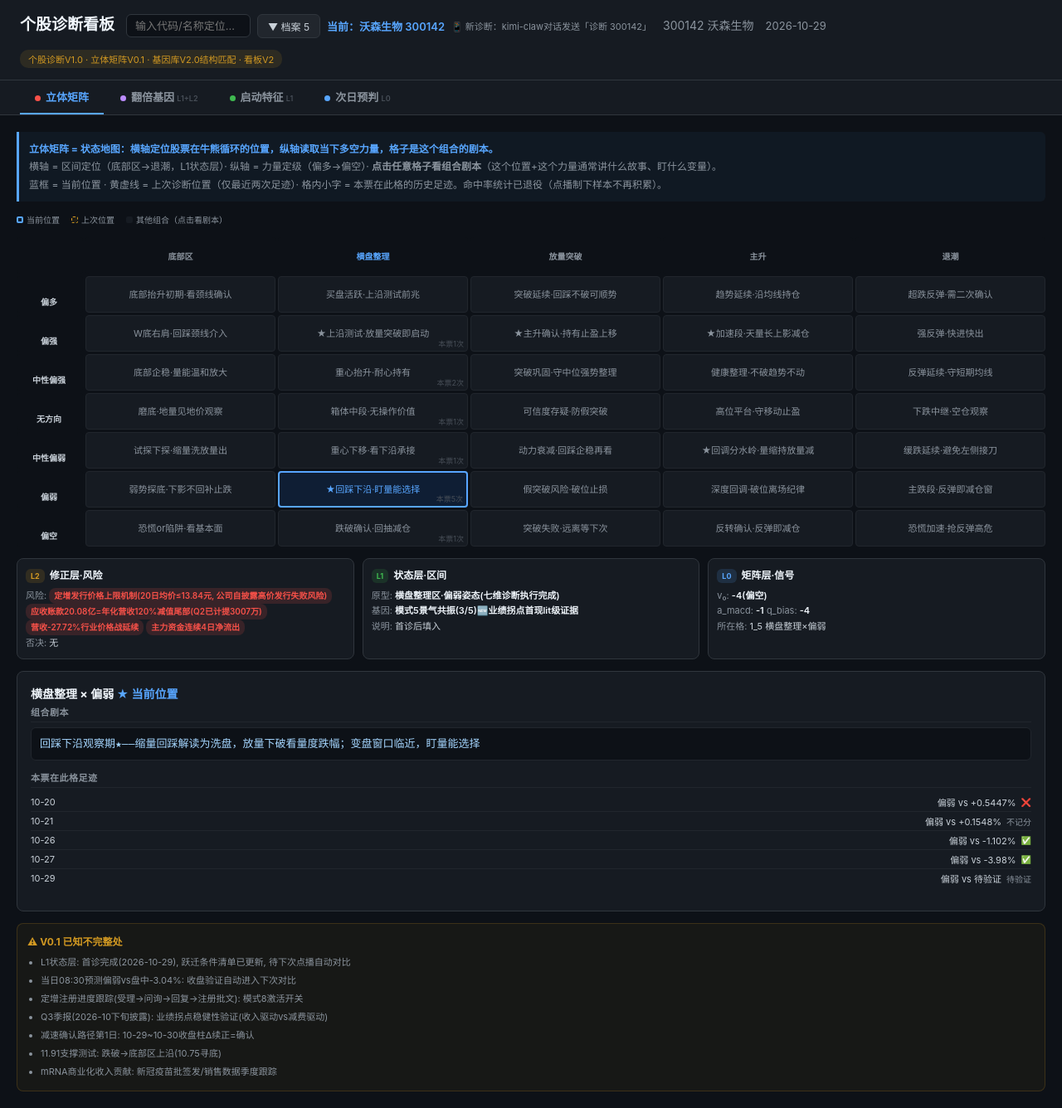
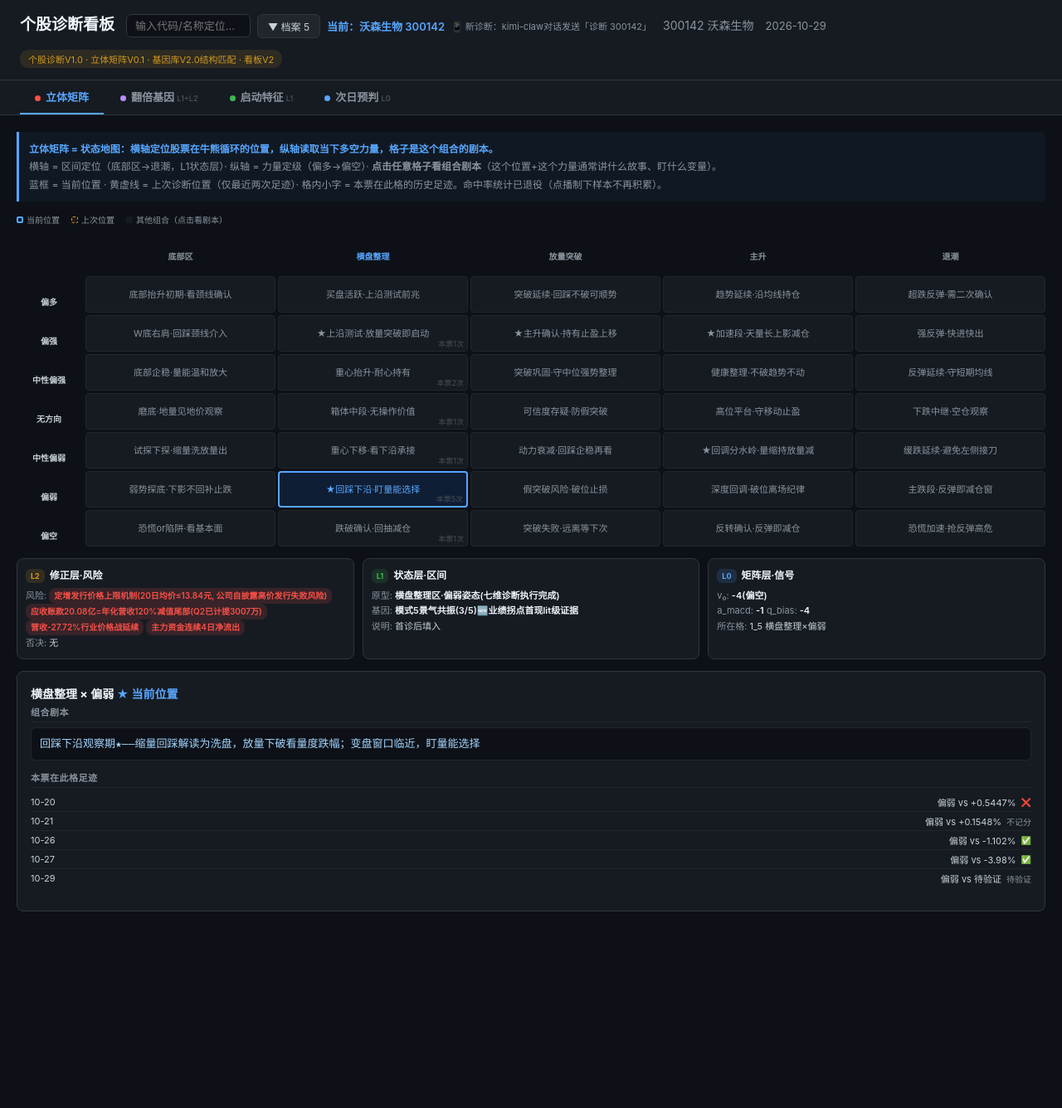
Before and after one commit to xiaoyi0319a/yixue-dashboard, a Jekyll site: the page stock.html, which Jekyll copies as it is, in a window 1280 px wide. Shown: the whole page at 83% size. Built offline with Jekyll 4.4.1, drawn with Linux system fonts in a browser that asks for light colours; after the commit the page ends 1119 px from its top, so only the background shows below that.

Commit message:
fix(stock): 去除重复fu-todo元素(矩阵页残留)

```diff
--- a/stock.html
+++ b/stock.html
@@ -211,8 +211,6 @@ td{color:#c9d1d9}
   </div>
 
   <div class="detail" id="fu-detail" style="display:none"></div>
-
-  <div class="todo"><div class="todo-title">⚠ V0.1 已知不完整处</div><ul class="todo-list" id="fu-todo"></ul></div>
 </div>
 
 <!-- ============ 视图1: 翻倍基因 ============ -->
```
